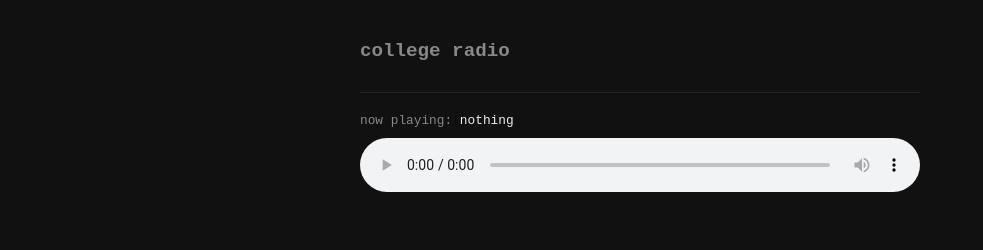
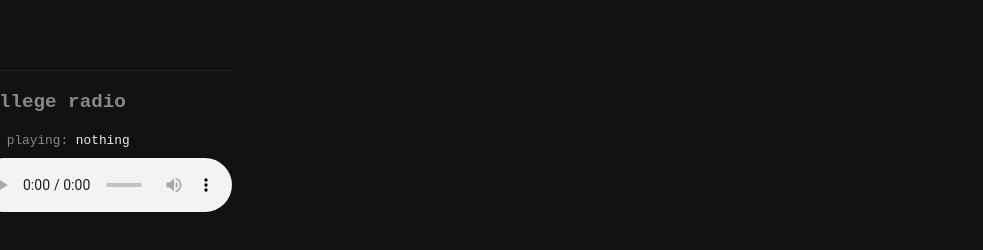
Before and after one commit to have-no-clue-what-im-doing/College_Radio_Stream, a website: page public/index.html in a window 1280 px wide. Shown: the whole page, without its empty margins (0-983 px from the left). Drawn offline with nearby package versions, Linux system fonts and the light colour scheme; no server answers.

Commit message:
no ai this time!

```diff
--- a/public/index.html
+++ b/public/index.html
@@ -20,6 +20,7 @@
             font-size: 1.2rem;
             margin-bottom: 20px;
             color: #888;
+
         }
 
         .station {
@@ -52,10 +53,12 @@
         }
 
         .player {
-            /* position: fixed; */
+            position: fixed;
             margin-top: 30px;
             padding-top: 20px;
             border-top: 1px solid #222;
+            width: 20%;
+            margin-left: -30%;
         }
 
         .now-playing {
@@ -74,9 +77,10 @@
     </style>
 </head>
 <body>
-    <h1>college radio</h1>
+
 
     <div class="player">
+        <h1>college radio</h1>
         <div class="now-playing">now playing: <span id="now-playing">nothing</span></div>
         <audio id="audio" controls></audio>
     </div>
```
